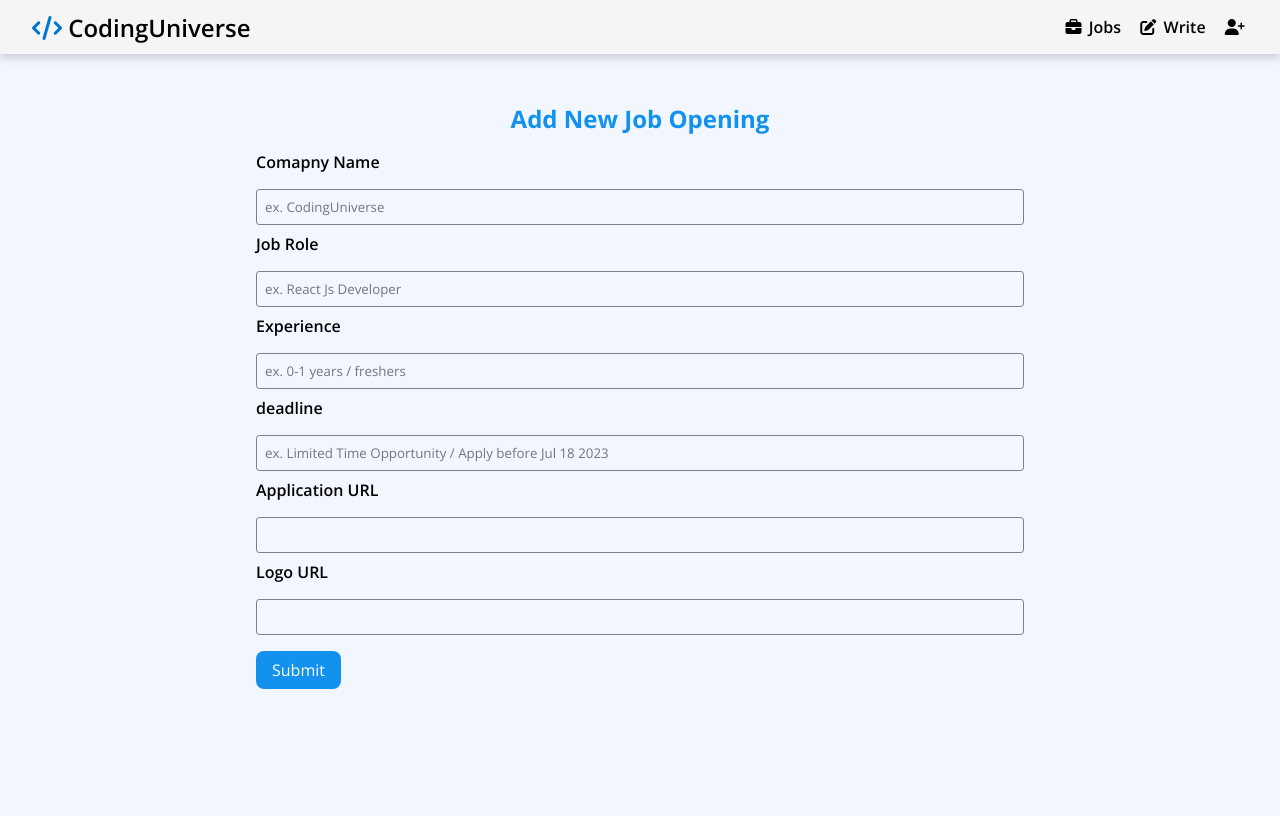
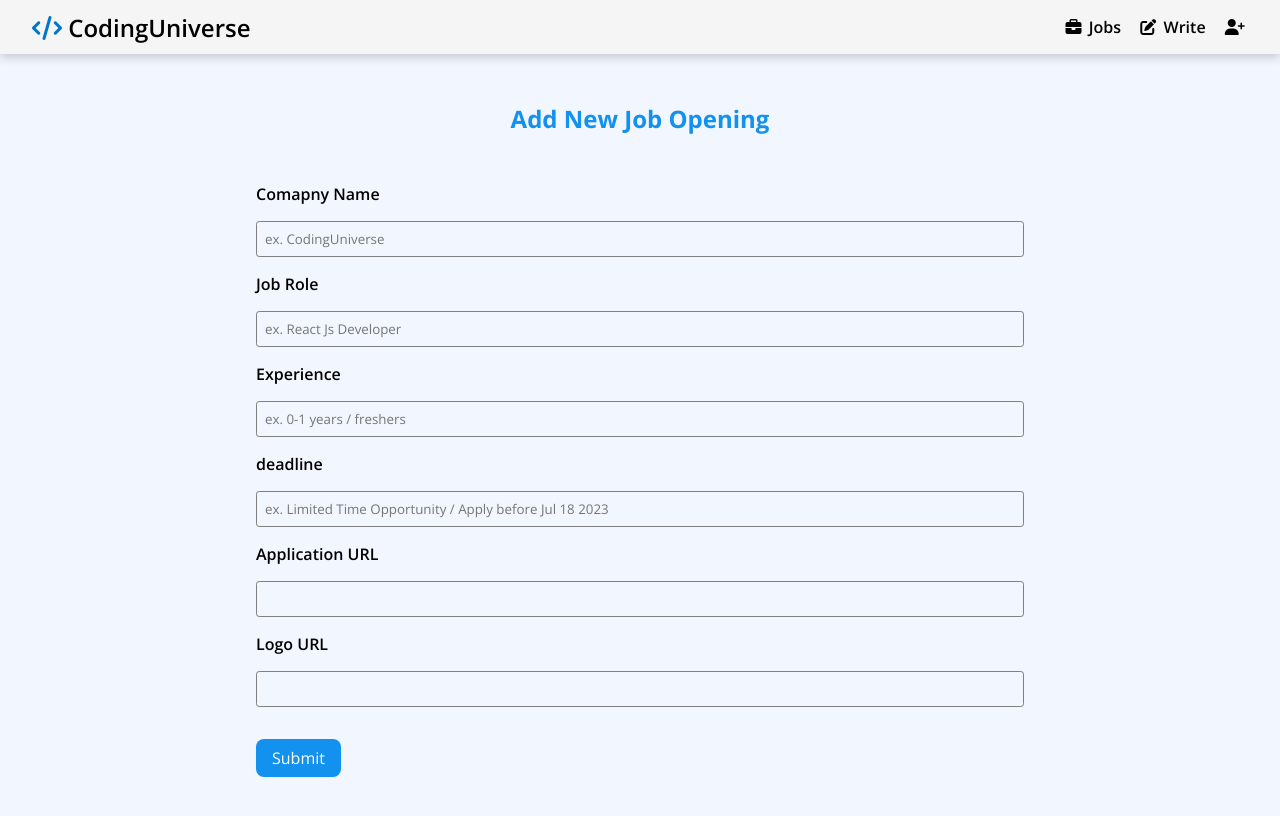
Before and after one commit to rutikgagare/codingUniverse, a React (Create React App) app: page /addJob in a window 1280 px wide. Shown: the top 816 px of the page. Built offline with nearby package versions, Linux system fonts and the light colour scheme.

Commit message:
updates add job styling

```diff
--- a/src/components/AddJob.module.css
+++ b/src/components/AddJob.module.css
@@ -8,25 +8,27 @@
 .add_job h2{
     text-align: center;
     margin: 1rem 0;
+    margin-bottom: 2rem;
     color: #1292ee;
 }
 
 .add_job input{
     display: block;
     width: 100%;
-    margin-bottom: 0.5rem;
     background-color: transparent;
     border:1px solid grey;
     border-radius: 0.2rem;
+    outline: none;
 }
 
 .add_job label{
+    margin-top: 1rem;
     display: block;
 }
 
 .add_job button{
     padding: 0.5rem 1rem;
-    margin: 1rem 0;
+    margin: 2rem 0;
     display: flex;
     justify-content: center;
     align-items: center;
```
